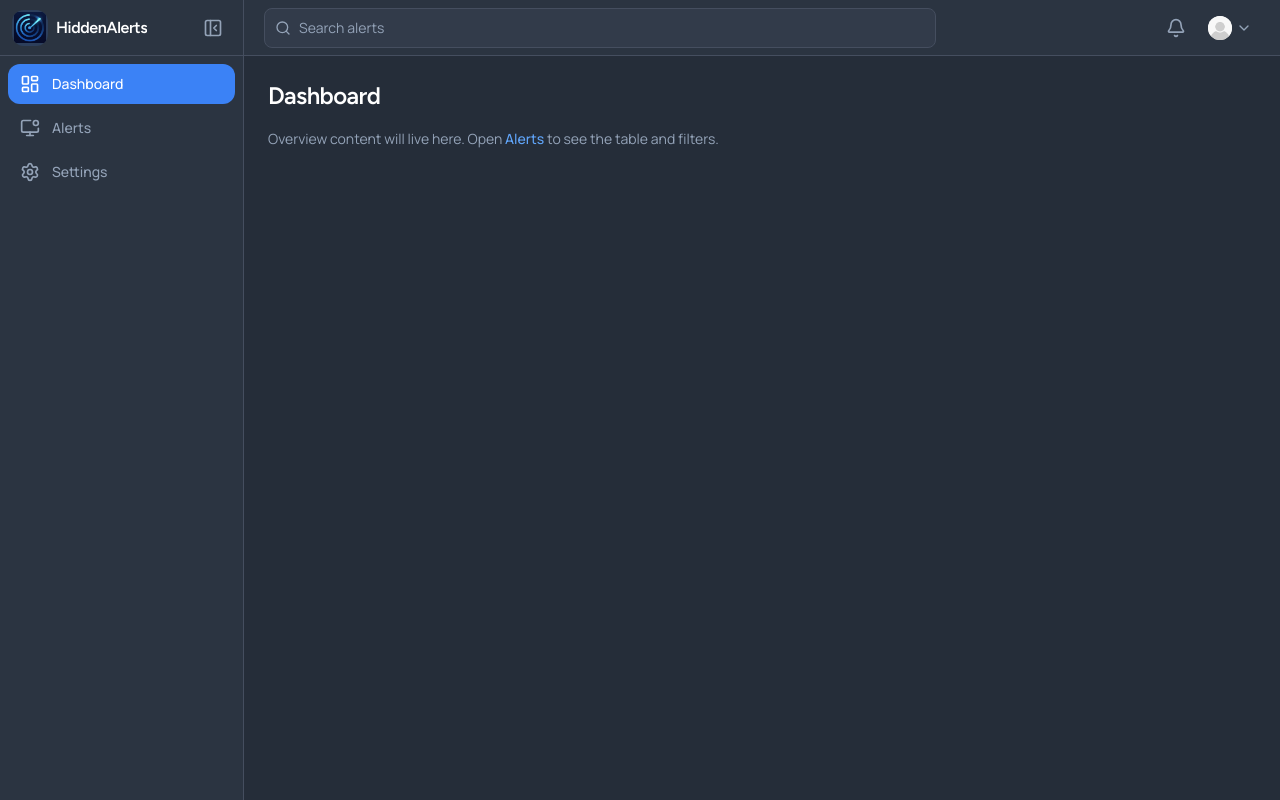
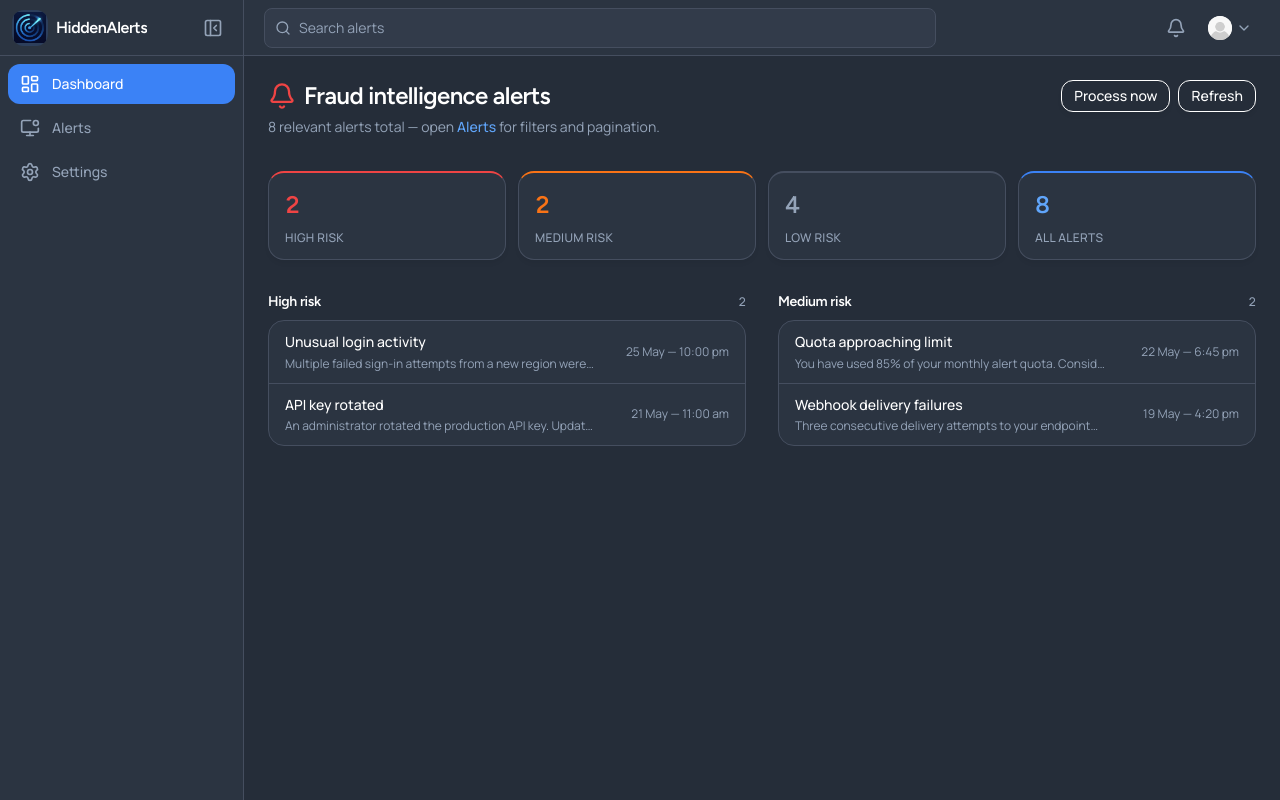
Before and after one commit to HiddenAlerts/hiddenalerts, a Next.js app in the folder frontend/: page /dashboard in a window 1280 px wide. Built offline with nearby package versions, Linux system fonts and the light colour scheme.

Commit message:
feat: create dashbaord screen

```diff
--- a/frontend/app/(dashboard)/dashboard/page.tsx
+++ b/frontend/app/(dashboard)/dashboard/page.tsx
@@ -1,26 +1,11 @@
+import { DashboardScreen } from '@/components/dashboard';
+
 import type { Metadata } from 'next';
-import Link from 'next/link';
 
 export const metadata: Metadata = {
   title: 'Dashboard — HiddenAlerts',
 };
 
 export default function DashboardHomePage() {
-  return (
-    <div className="space-y-4">
-      <h1 className="font-heading text-foreground text-2xl font-semibold tracking-tight">
-        Dashboard
-      </h1>
-      <p className="text-muted text-sm">
-        Overview content will live here. Open{' '}
-        <Link
-          href="/alerts"
-          className="text-primary-400 hover:text-primary-300 font-medium underline-offset-2 hover:underline"
-        >
-          Alerts
-        </Link>{' '}
-        to see the table and filters.
-      </p>
-    </div>
-  );
+  return <DashboardScreen />;
 }
--- /dev/null
+++ b/frontend/components/dashboard/DashboardAlertMiniRow.tsx
@@ -0,0 +1,34 @@
+import { formatAlertDate } from '@/lib/formatAlertDate';
+import { cn } from '@/lib/utils';
+import type { AlertItem } from '@/types/alert';
+import type { FC } from 'react';
+
+export type DashboardAlertMiniRowProps = {
+  alert: AlertItem;
+  className?: string;
+};
+
+/** Compact table row for dashboard risk columns. */
+export const DashboardAlertMiniRow: FC<DashboardAlertMiniRowProps> = ({
+  alert,
+  className,
+}) => (
+  <tr
+    className={cn(
+      'border-border hover:bg-surface/40 border-b transition-colors last:border-b-0',
+      className,
+    )}
+  >
+    <td className="max-w-0 px-3 py-2.5 align-top sm:px-4">
+      <p className="text-foreground truncate text-sm font-medium">
+        {alert.title}
+      </p>
+      <p className="text-muted mt-0.5 line-clamp-1 text-xs leading-snug">
+        {alert.description}
+      </p>
+    </td>
+    <td className="text-muted w-[1%] whitespace-nowrap px-3 py-2.5 text-right text-xs sm:px-4">
+      {formatAlertDate(alert.occurredAt)}
+    </td>
+  </tr>
+);
--- /dev/null
+++ b/frontend/components/dashboard/DashboardRiskTable.tsx
@@ -0,0 +1,52 @@
+import { cn } from '@/lib/utils';
+import type { AlertItem } from '@/types/alert';
+import type { FC } from 'react';
+
+import { DashboardAlertMiniRow } from './DashboardAlertMiniRow';
+
+export type DashboardRiskTableProps = {
+  title: string;
+  count: number;
+  alerts: AlertItem[];
+  emptyMessage: string;
+  className?: string;
+};
+
+export const DashboardRiskTable: FC<DashboardRiskTableProps> = ({
+  title,
+  count,
+  alerts,
+  emptyMessage,
+  className,
+}) => (
+  <section className={cn('flex min-h-0 flex-col gap-2', className)}>
+    <div className="flex items-baseline justify-between gap-2">
+      <h2 className="font-heading text-foreground text-sm font-semibold tracking-tight">
+        {title}
+      </h2>
+      <span className="text-muted tabular-nums text-xs font-medium">{count}</span>
+    </div>
+    <div className="border-border bg-background-alt flex min-h-[120px] flex-1 overflow-hidden rounded-lg border">
+      <div className="scrollbar-thin w-full overflow-x-auto">
+        <table className="w-full min-w-[280px] border-collapse text-left">
+          <tbody>
+            {alerts.length === 0 ? (
+              <tr>
+                <td
+                  colSpan={2}
+                  className="text-muted px-3 py-8 text-center text-sm sm:px-4"
+                >
+                  {emptyMessage}
+                </td>
+              </tr>
+            ) : (
+              alerts.map((alert) => (
+                <DashboardAlertMiniRow key={alert.id} alert={alert} />
+              ))
+            )}
+          </tbody>
+        </table>
+      </div>
+    </div>
+  </section>
+);
--- /dev/null
+++ b/frontend/components/dashboard/DashboardScreen.tsx
@@ -0,0 +1,108 @@
+'use client';
+
+import { Button } from '@/components';
+import { MOCK_ALERTS } from '@/data/mockAlerts';
+import { partitionAlertsByRisk } from '@/lib/alertRisk';
+import { cn } from '@/lib/utils';
+import { Bell, RefreshCw, Zap } from 'lucide-react';
+import Link from 'next/link';
+import { useRouter } from 'next/navigation';
+import type { FC } from 'react';
+import { useMemo } from 'react';
+
+import { DashboardRiskTable } from './DashboardRiskTable';
+import { DashboardStatCard } from './DashboardStatCard';
+
+export const DashboardScreen: FC = () => {
+  const router = useRouter();
+  const { high, medium, low } = useMemo(
+    () => partitionAlertsByRisk(MOCK_ALERTS),
+    [],
+  );
+  const total = MOCK_ALERTS.length;
+
+  const highSorted = useMemo(
+    () => [...high].sort((a, b) => b.occurredAt.localeCompare(a.occurredAt)),
+    [high],
+  );
+  const mediumSorted = useMemo(
+    () => [...medium].sort((a, b) => b.occurredAt.localeCompare(a.occurredAt)),
+    [medium],
+  );
+
+  return (
+    <div className="space-y-8">
+      <div className="flex flex-col gap-4 sm:flex-row sm:items-start sm:justify-between">
+        <div className="min-w-0 space-y-1">
+          <h1 className="font-heading text-foreground flex items-center gap-2 text-2xl font-semibold tracking-tight">
+            <Bell
+              className="text-danger size-7 shrink-0"
+              aria-hidden
+            />
+            <span>Fraud intelligence alerts</span>
+          </h1>
+          <p className="text-muted text-sm">
+            {total} relevant alerts total — open{' '}
+            <Link
+              href="/alerts"
+              className="text-primary-400 hover:text-primary-300 font-medium underline-offset-2 hover:underline"
+            >
+              Alerts
+            </Link>{' '}
+            for filters and pagination.
+          </p>
+        </div>
+        <div className="flex flex-wrap gap-2 sm:justify-end">
+          <Button
+            type="button"
+            variant="outline"
+            size="sm"
+            leftIcon={<Zap className="size-4" aria-hidden />}
+            onClick={() => router.push('/alerts')}
+          >
+            Process now
+          </Button>
+          <Button
+            type="button"
+            variant="outline"
+            size="sm"
+            leftIcon={<RefreshCw className="size-4" aria-hidden />}
+            onClick={() => router.refresh()}
+          >
+            Refresh
+          </Button>
+        </div>
+      </div>
+
+      <div
+        className={cn(
+          'grid gap-3 sm:grid-cols-2 lg:grid-cols-4',
+        )}
+      >
+        <DashboardStatCard label="High risk" value={high.length} tone="danger" />
+        <DashboardStatCard
+          label="Medium risk"
+          value={medium.length}
+          tone="warning"
+        />
+        <DashboardStatCard label="Low risk" value={low.length} tone="muted" />
+        <DashboardStatCard label="All alerts" value={total} tone="primary" />
+      </div>
+
+      <div className="grid gap-6 lg:grid-cols-2 lg:gap-8">
+        <DashboardRiskTable
+          title="High risk"
+          count={highSorted.length}
+          alerts={highSorted}
+          emptyMessage="No high-risk alerts."
+        />
+        <DashboardRiskTable
+          title="Medium risk"
+          count={mediumSorted.length}
+          alerts={mediumSorted}
+          emptyMessage="No medium-risk alerts."
+        />
+      </div>
+    </div>
+  );
+};
--- /dev/null
+++ b/frontend/components/dashboard/DashboardStatCard.tsx
@@ -0,0 +1,69 @@
+import { cn } from '@/lib/utils';
+import type { FC, ReactNode } from 'react';
+
+export type DashboardStatCardTone = 'danger' | 'warning' | 'muted' | 'primary';
+
+const toneStyles: Record<
+  DashboardStatCardTone,
+  { top: string; value: string }
+> = {
+  danger: {
+    top: 'border-t-danger',
+    value: 'text-danger',
+  },
+  warning: {
+    top: 'border-t-warning',
+    value: 'text-warning',
+  },
+  muted: {
+    top: 'border-t-border',
+    value: 'text-muted',
+  },
+  primary: {
+    top: 'border-t-primary-500',
+    value: 'text-primary-400',
+  },
+};
+
+export type DashboardStatCardProps = {
+  label: string;
+  value: number;
+  tone?: DashboardStatCardTone;
+  /** Optional footnote under the label */
+  description?: ReactNode;
+  className?: string;
+};
+
+export const DashboardStatCard: FC<DashboardStatCardProps> = ({
+  label,
+  value,
+  tone = 'muted',
+  description,
+  className,
+}) => {
+  const styles = toneStyles[tone];
+  return (
+    <div
+      className={cn(
+        'border-border bg-background-alt rounded-lg border border-t-2 px-4 py-3 shadow-xs',
+        styles.top,
+        className,
+      )}
+    >
+      <p
+        className={cn(
+          'font-heading text-2xl font-semibold tabular-nums tracking-tight',
+          styles.value,
+        )}
+      >
+        {value}
+      </p>
+      <p className="text-muted mt-1 text-xs font-medium tracking-wide uppercase">
+        {label}
+      </p>
+      {description ? (
+        <div className="text-muted mt-0.5 text-xs normal-case">{description}</div>
+      ) : null}
+    </div>
+  );
+};
--- a/frontend/components/dashboard/index.ts
+++ b/frontend/components/dashboard/index.ts
@@ -1,3 +1,7 @@
+export { DashboardAlertMiniRow } from './DashboardAlertMiniRow';
+export { DashboardRiskTable } from './DashboardRiskTable';
+export { DashboardScreen } from './DashboardScreen';
 export { DashboardShell } from './DashboardShell';
+export { DashboardStatCard } from './DashboardStatCard';
 export { Sidebar } from './Sidebar';
 export { TopBar } from './TopBar';
--- /dev/null
+++ b/frontend/lib/alertRisk.ts
@@ -0,0 +1,28 @@
+import type { AlertItem } from '@/types/alert';
+
+export type AlertRiskLevel = 'high' | 'medium' | 'low';
+
+/** Maps existing badge tones to dashboard risk columns without changing alert data. */
+export function getAlertRisk(alert: AlertItem): AlertRiskLevel {
+  switch (alert.badgeTone) {
+    case 'danger':
+      return 'high';
+    case 'warning':
+      return 'medium';
+    default:
+      return 'low';
+  }
+}
+
+export function partitionAlertsByRisk(alerts: AlertItem[]) {
+  const high: AlertItem[] = [];
+  const medium: AlertItem[] = [];
+  const low: AlertItem[] = [];
+  for (const alert of alerts) {
+    const level = getAlertRisk(alert);
+    if (level === 'high') high.push(alert);
+    else if (level === 'medium') medium.push(alert);
+    else low.push(alert);
+  }
+  return { high, medium, low };
+}
```
